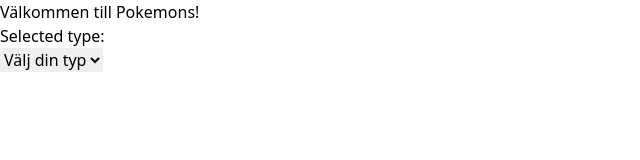
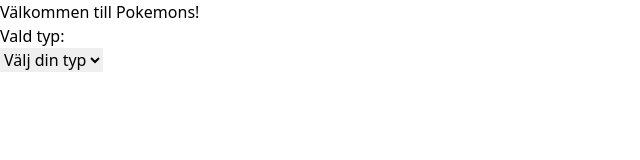
Before and after one commit to Ayngie/Pokemons, a React (Vite) app: page / in a window 1280 px wide. Shown: the top 160 px of the page, without its empty margins (0-640 px from the left). Built offline with nearby package versions, Linux system fonts and the light colour scheme.

Commit message:
refactor: updated language of text (to Swedish)

```diff
--- a/src/components/PokemonTypeSelection.tsx
+++ b/src/components/PokemonTypeSelection.tsx
@@ -11,7 +11,7 @@
 }: IPokemonTypeSelectionProps) => {
   return (
     <div>
-      <h3 className="text-xl font-bold">Selected type: {selectedType}</h3>
+      <h3 className="text-xl font-bold">Vald typ: {selectedType}</h3>
       <select onChange={(e) => selectType(e.target.value as PokemonType)}>
         <option value="">Välj din typ</option>
         {pokemons_types.map((type) => (
```
